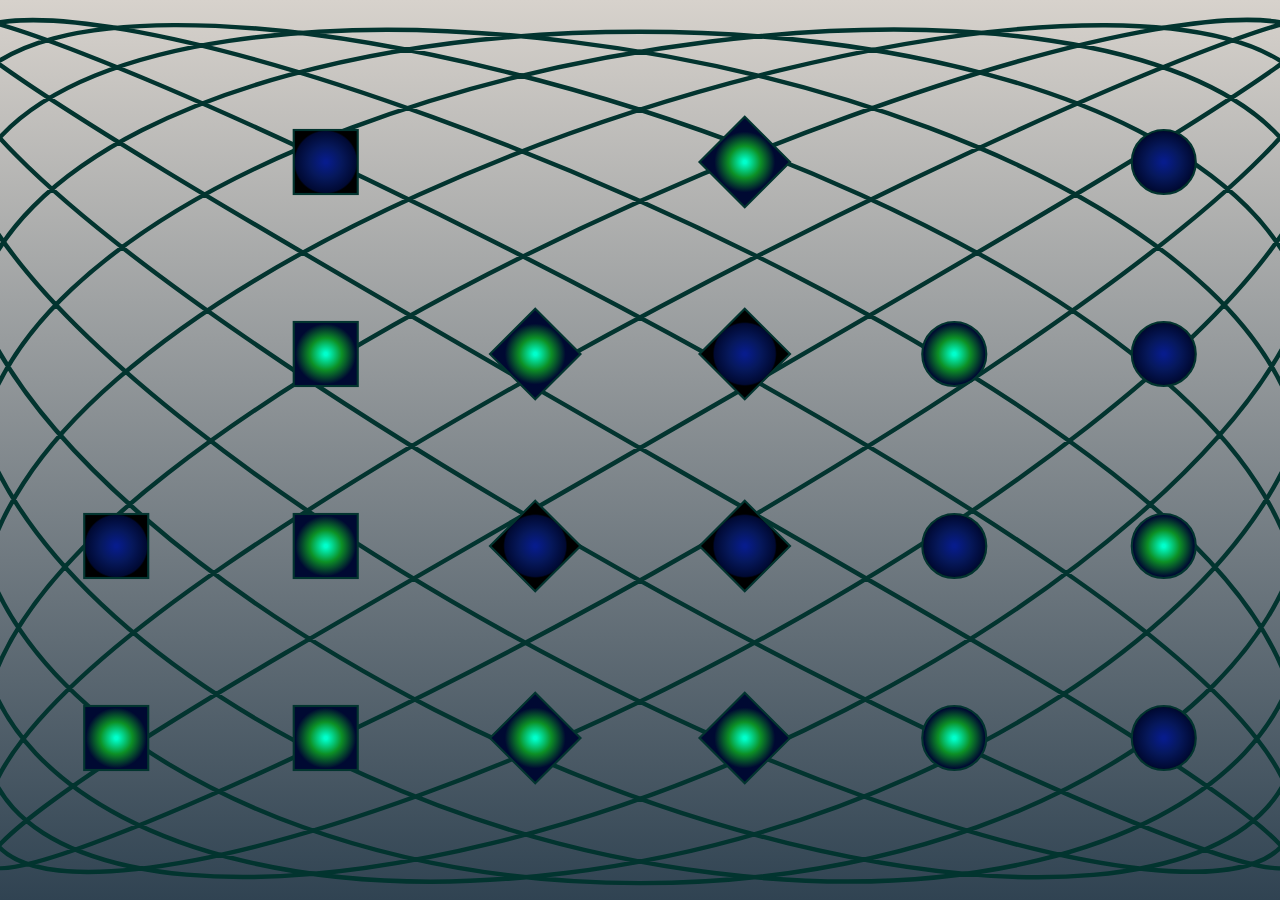
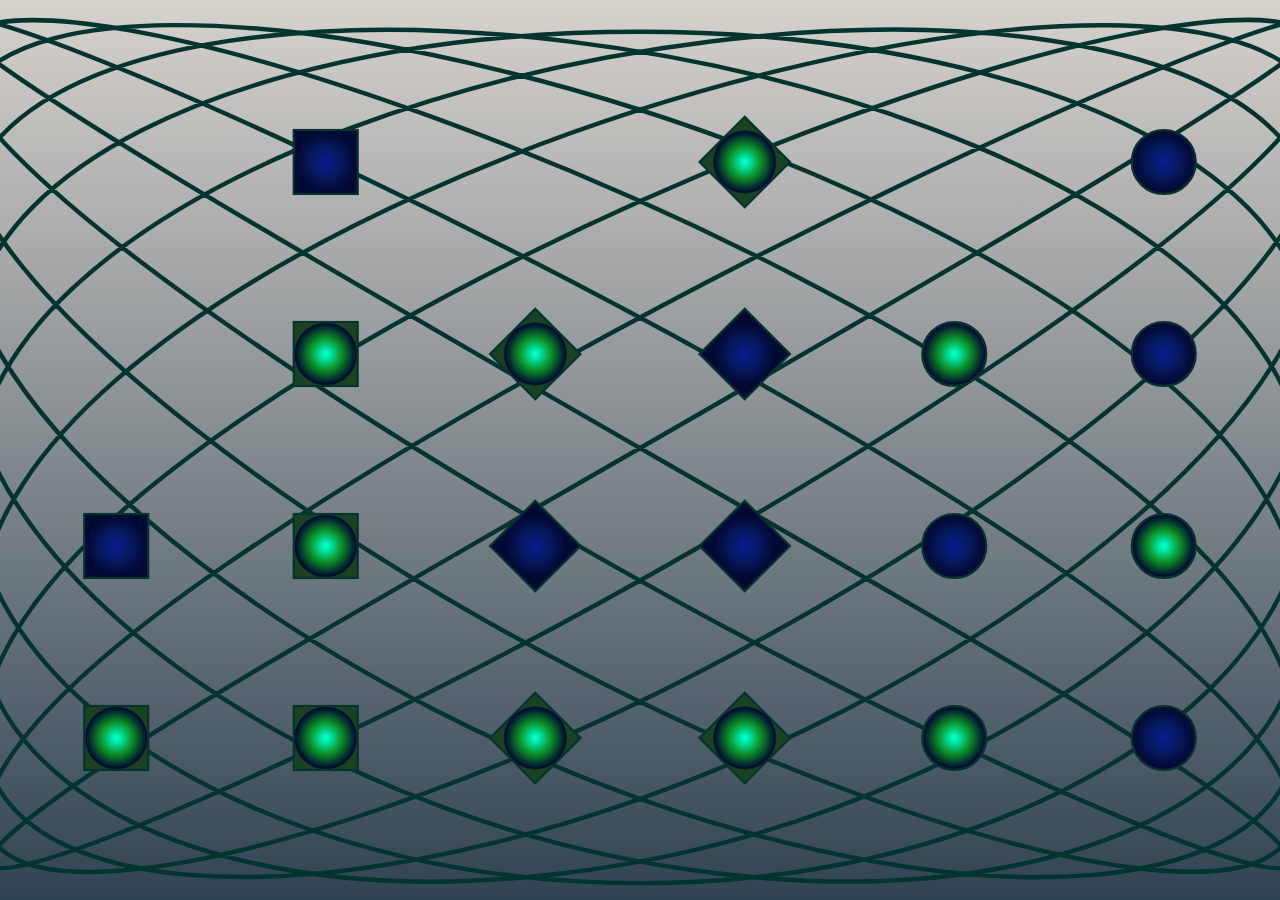
Before and after one commit to adlytaibi/adlytaibi.github.io, a Jekyll site: the page built from pages/clock.html, in a window 1280 px wide. Built offline with Jekyll 4.4.1, drawn with Linux system fonts in a browser that asks for light colours.

Commit message:
on gradient

```diff
--- a/_includes/themes/bootstrap/clock.html
+++ b/_includes/themes/bootstrap/clock.html
@@ -2,12 +2,12 @@
 
 <svg id="clock" class="leds" height="120" width="72" viewBox="0 0 120 72">
   <defs>
-    <radialGradient id="gradon">
+    <radialGradient id="gradoff">
       <stop offset="5%" stop-color="var(--color-stop1)" />
       <stop offset="50%" stop-color="var(--color-stop2)" />
       <stop offset="95%" stop-color="var(--color-stop3)" />
     </radialGradient>
-    <radialGradient id="gradoff">
+    <radialGradient id="gradon">
       <stop offset="5%" stop-color="var(--color-stop1)" />
       <stop offset="50%" stop-color="var(--color-stop2)" />
       <stop offset="95%" stop-color="var(--color-stop3)" />
```
